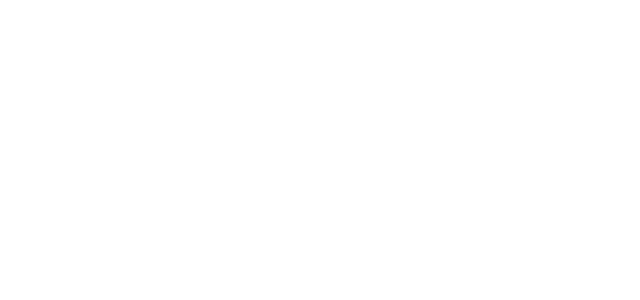
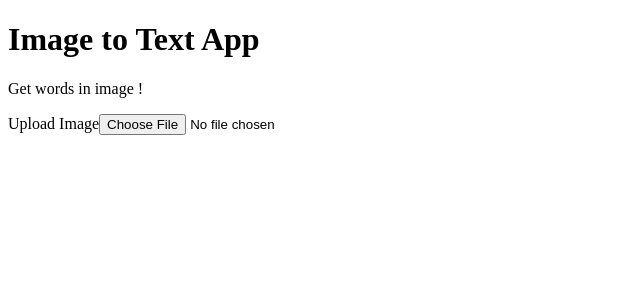
Before and after one commit to Soner-Ozciftci/React-Image-to-Text-App, a React (Create React App) app: page / in a window 1280 px wide. Shown: the top 300 px of the page, without its empty margins (0-640 px from the left). Built offline with nearby package versions, Linux system fonts and the light colour scheme.

Commit message:
selectedImage

```diff
--- a/src/App.js
+++ b/src/App.js
@@ -1,10 +1,26 @@
-import React , {useState,useEffect} from 'react'
- import './App.css';
+import React, { useState, useEffect } from "react";
+import "./App.css";
 
 function App() {
+  const [selectedImage, setSelectedImage] = useState(null);
+  const [textResult, setTextResult] = useState("");
+
   return (
     <div className="App">
+      <h1>Image to Text App</h1>
+      <p>Get words in image !</p>
+<div className="input-wrapper">
+  <label htmlFor="upload">Upload Image</label>
+  <input type="file" id="upload" accept="image/*"/>
+</div>
 
+
+<div className="result">
+{selectedImage && (
+<img src={selectedImage} />
+
+)}
+</div>
     </div>
   );
 }
```
